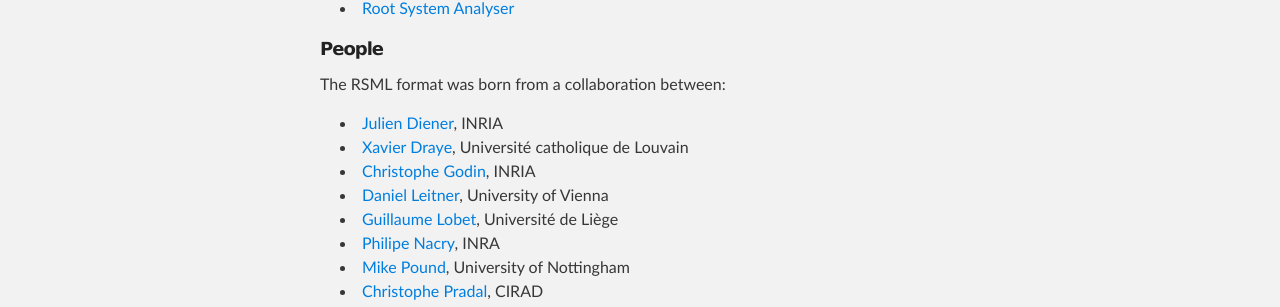
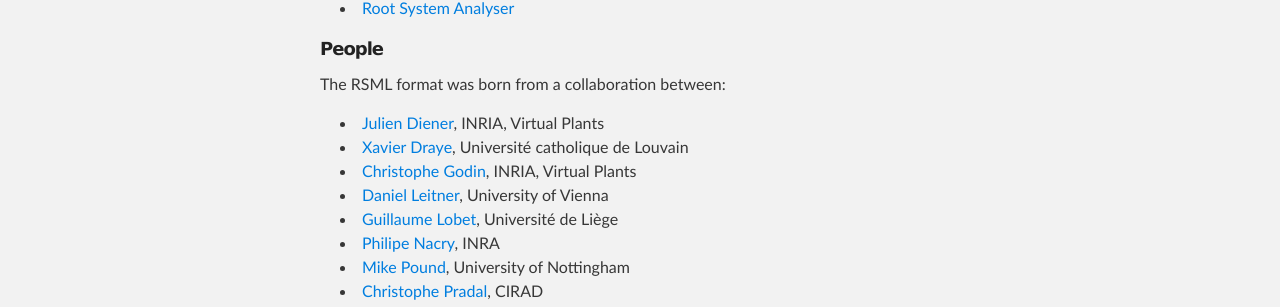
Before and after one commit to RootSystemML/RootSystemML.github.io, a Jekyll site: the page built from index.md, in a window 1280 px wide. Shown: the part 1368-1675 px from the top of the page. Built offline with Jekyll 4.4.1, drawn with Linux system fonts in a browser that asks for light colours.

Commit message:
updated  mail adresses

```diff
--- a/index.md
+++ b/index.md
@@ -42,13 +42,13 @@
 #####People
 The RSML format was born from a collaboration between:
 
- - [Julien Diener](), INRIA
- - [Xavier Draye](), Université catholique de Louvain
- - [Christophe Godin](), INRIA
- - [Daniel Leitner](), University of Vienna
- - [Guillaume Lobet](), Université de Liège
- - [Philipe Nacry](), INRA
- - [Mike Pound](), University of Nottingham
- - [Christophe Pradal](), CIRAD
- - [Tony Pridmore](), University of Nottingham
- - [Andrea Schnepf](), Forschungszentrum Juelich
+ - [Julien Diener](julien.diener@inria.fr), INRIA, Virtual Plants
+ - [Xavier Draye](xavier.draye@uclouvain.be), Université catholique de Louvain
+ - [Christophe Godin](christophe.godin@inria.fr), INRIA, Virtual Plants
+ - [Daniel Leitner](daniel.leitner@univie.ac.at), University of Vienna
+ - [Guillaume Lobet](http://www.guillaumelobet.be), Université de Liège
+ - [Philipe Nacry](nacry@supagro.inra.fr), INRA
+ - [Mike Pound](Michael.Pound@nottingham.ac.uk), University of Nottingham
+ - [Christophe Pradal](christophe.pradal@inria.fr), CIRAD
+ - [Tony Pridmore](Tony.Pridmore@nottingham.ac.uk), University of Nottingham
+ - [Andrea Schnepf](a.schnepf@fz-juelich.de), Forschungszentrum Juelich
```
